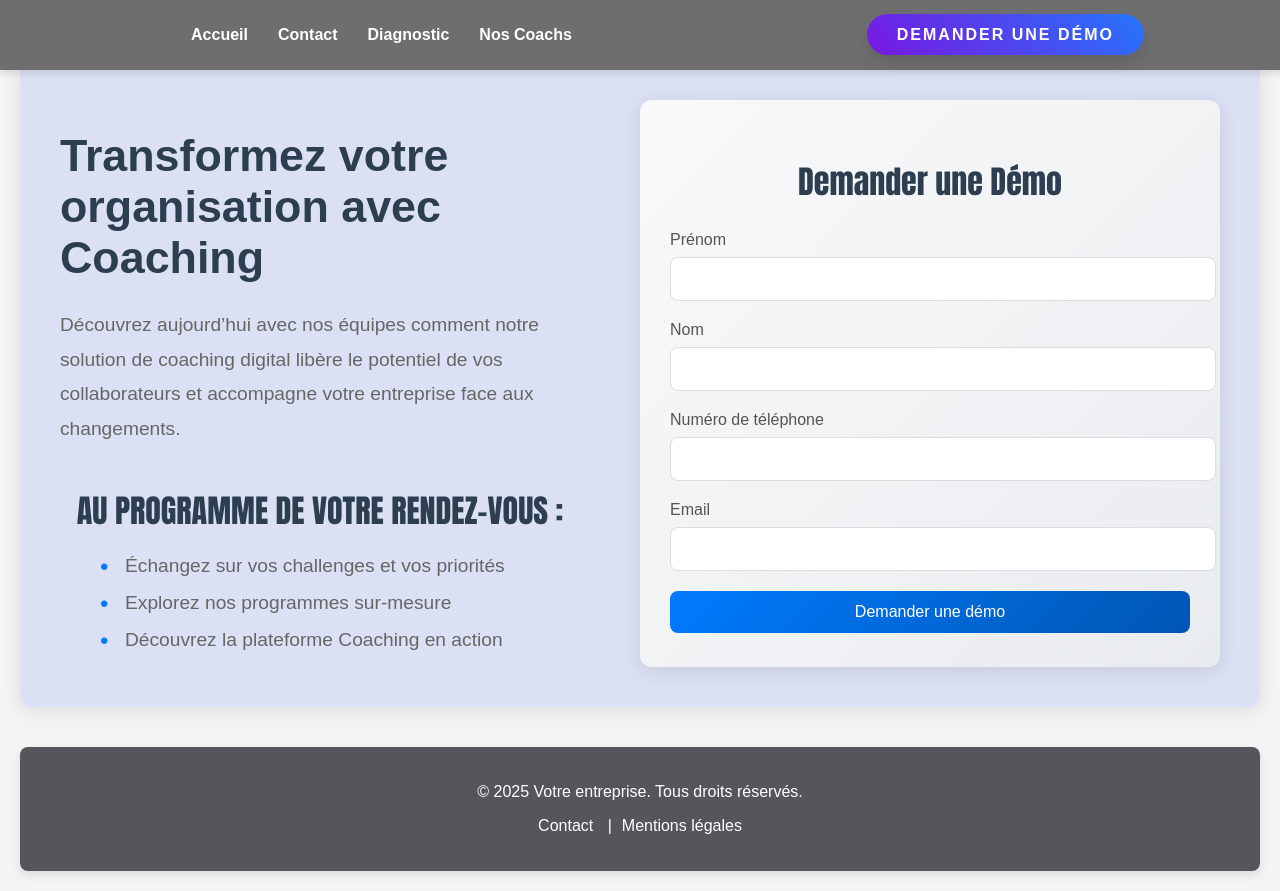
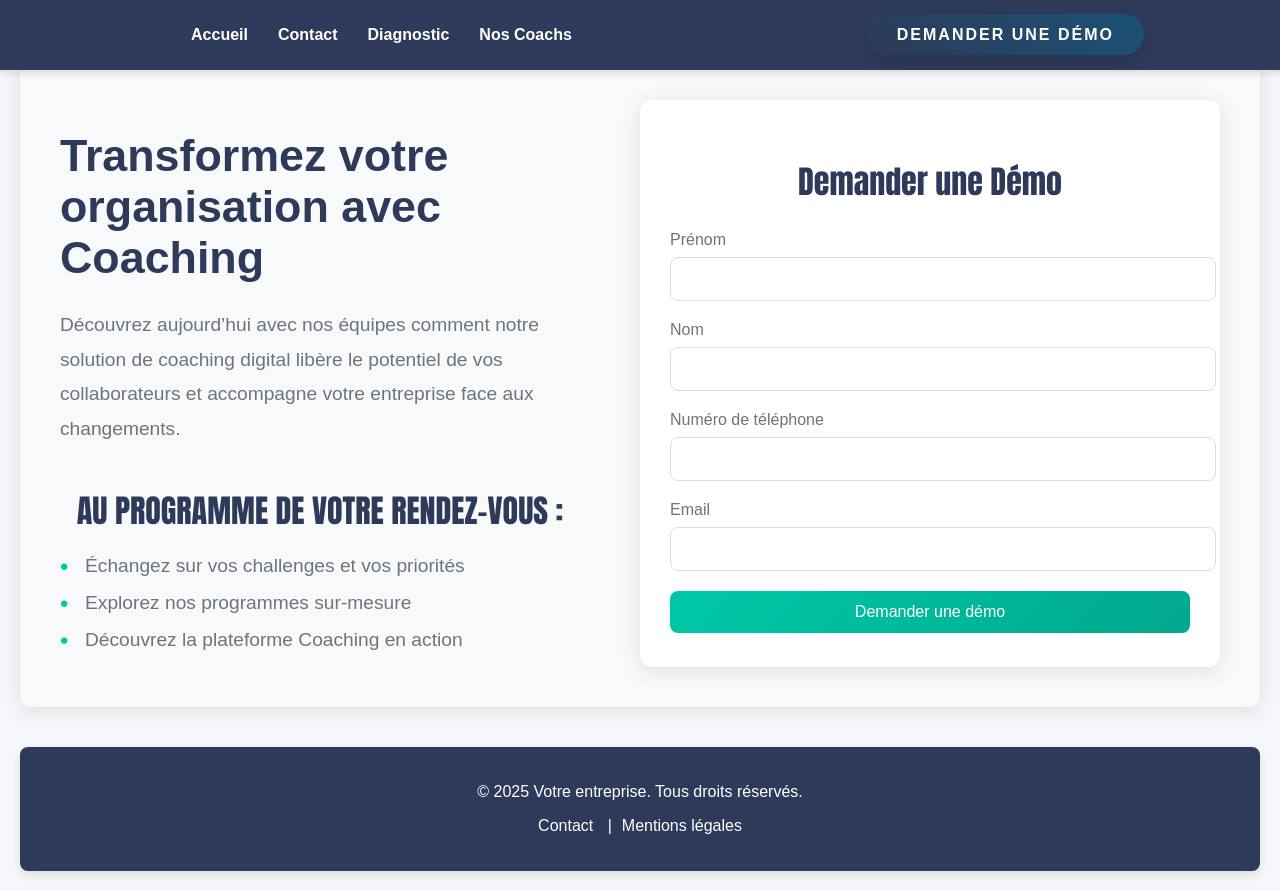
Before and after one commit to nour518/PFECOACH, a React (Create React App) app in the folder frontend/: page /demo in a window 1280 px wide. Built offline with nearby package versions, Linux system fonts and the light colour scheme.

Commit message:
Ajout du code

```diff
--- a/frontend/src/styles.css
+++ b/frontend/src/styles.css
@@ -1,7 +1,18 @@
+/* Couleurs de base */
+:root {
+  --primary-color: #2E3A59; /* Bleu foncé */
+  --secondary-color: #F5F7FA; /* Gris clair */
+  --accent-color: #00C9A7; /* Turquoise */
+  --background-color: #FFFFFF; /* Blanc */
+  --text-color: #333333; /* Noir doux */
+  --secondary-text-color: #6C757D; /* Gris moyen */
+  --alert-color: #FF6B6B; /* Orange doux */
+}
+
 /* Corps de la page */
 body {
   font-family: 'Arial', sans-serif;
-  background-color: #f4f4f4;
+  background-color: var(--secondary-color);
   display: flex;
   justify-content: center;
   align-items: center;
@@ -13,7 +24,7 @@ body {
 
 /* Container principal */
 .container {
-  background: white;
+  background: var(--background-color);
   padding: 30px;
   border-radius: 10px;
   box-shadow: 0 6px 15px rgba(0, 0, 0, 0.1);
@@ -38,35 +49,32 @@ body {
 
 /* Bouton principal */
 .btn {
-  background: linear-gradient(45deg, #6200ea, #3700b3);
-  color: white;
+  background: linear-gradient(45deg, var(--accent-color), #00A88E);
+  color: var(--background-color);
   border: none;
   padding: 12px 24px;
   margin-top: 20px;
   cursor: pointer;
   border-radius: 8px;
   transition: all 0.3s ease;
-
   margin-left: auto;
   margin-right: auto;
   display: block;
-
-  margin-left: 20px;
 }
 
 .btn:hover {
   transform: translateY(-3px);
   box-shadow: 0 4px 10px rgba(0, 0, 0, 0.2);
-  background: linear-gradient(45deg, #3700b3, #6200ea);
+  background: linear-gradient(45deg, #00A88E, var(--accent-color));
 }
 
 /* Bouton secondaire */
 .btn-secondary {
-  background: #03a9f4;
+  background: var(--alert-color);
 }
 
 .btn-secondary:hover {
-  background: #0288d1;
+  background: #FF4C4C;
 }
 
 /* Champs de saisie */
@@ -82,9 +90,9 @@ body {
 
 .input:focus,
 .textarea:focus {
-  border-color: #6200ea;
+  border-color: var(--accent-color);
   outline: none;
-  box-shadow: 0 0 8px rgba(98, 0, 234, 0.5);
+  box-shadow: 0 0 8px rgba(0, 201, 167, 0.5);
 }
 
 .textarea {
@@ -92,10 +100,9 @@ body {
   resize: none;
 }
 
-
 /* Navbar fixe */
 .navbar {
-  background-color: #6e6d6f;
+  background-color: var(--primary-color);
   width: 100%;
   position: fixed;
   top: 0;
@@ -106,7 +113,6 @@ body {
   padding: 0 20px;
   box-shadow: 0 4px 6px rgba(0, 0, 0, 0.1);
   z-index: 1000;
-
 }
 
 /* Liste de la navbar */
@@ -120,64 +126,224 @@ body {
 }
 
 .navbar-link {
-  color: #fff;
+  color: var(--background-color);
   text-decoration: none;
   margin: 0 15px;
   font-weight: bold;
 }
 .coach-link {
-  color: #fff;
+  color: var(--background-color);
   text-decoration: none;
   margin: 0 15px;
   font-weight: bold;
 }
+
 .demo-link {
-  background: linear-gradient(45deg, #7917e1, #2575fc); /* Dégradé dynamique */
-  color: white;
+  background: linear-gradient(45deg, var(--primary-color), #1A5276);
+  color: var(--background-color);
   margin-left: 280px;
-  border: none; /* Pas de bordure visible */
-  border-radius: 50px; /* Coins légèrement arrondis */
-  padding: 12px 30px; /* Taille du bouton */
+  border: none;
+  border-radius: 50px;
+  padding: 12px 30px;
   font-size: 16px;
   font-weight: bold;
   text-transform: uppercase;
   letter-spacing: 2px;
   text-decoration: none;
   cursor: pointer;
-  transition: all 0.4s ease-in-out; /* Animation fluide */
-  box-shadow: 0 8px 15px rgba(0, 0, 0, 0.1); /* Ombre douce */
+  transition: all 0.4s ease-in-out;
+  box-shadow: 0 8px 15px rgba(0, 0, 0, 0.1);
 }
+
 .demo-link:hover {
-  transform: translateY(-4px); /* Légère élévation au survol */
-  box-shadow: 0 12px 20px rgba(0, 0, 0, 0.2); /* Ombre plus marquée */
-  background: linear-gradient(45deg, #2575fc, #6a11cb); /* Inverser le dégradé */
+  transform: translateY(-4px);
+  box-shadow: 0 12px 20px rgba(0, 0, 0, 0.2);
+  background: linear-gradient(45deg, #1A5276, var(--primary-color));
 }
 
 .demo-link:active {
-  transform: translateY(2px); /* Effet de pression au clic */
-  box-shadow: 0 5px 10px rgba(0, 0, 0, 0.2); /* Ombre réduite */
+  transform: translateY(2px);
+  box-shadow: 0 5px 10px rgba(0, 0, 0, 0.2);
 }
 
 .demo-link:focus {
-  outline: none; /* Retirer la bordure de focus par défaut */
+  outline: none;
+}
+/* Conteneur principal */
+.demo-container {
+  max-width: 1200px;
+  margin: 40px auto;
+  padding: 40px;
+  background-color: #f8f9fa; /* Gris clair */
+  border-radius: 12px;
+  box-shadow: 0 4px 20px rgba(0, 0, 0, 0.1);
+}
+
+/* Flexbox pour aligner les sections */
+.content-flex {
+  display: flex;
+  justify-content: space-between;
+  gap: 60px;
+}
+
+/* Partie Informations */
+.information {
+  flex: 1;
+}
+
+.information h1 {
+  font-size: 2.8rem;
+  margin-bottom: 25px;
+  color: #2E3A59; /* Bleu foncé */
+  font-weight: 700;
+}
+
+.information p {
+  font-size: 1.2rem;
+  margin-bottom: 25px;
+  color: #6C757D; /* Gris moyen */
+  line-height: 1.8;
+}
+
+.program {
+  margin-top: 40px;
+}
+
+.program h2 {
+  font-size: 2rem;
+  margin-bottom: 20px;
+  color: #2E3A59; /* Bleu foncé */
+  font-weight: 600;
+}
+
+.program ul {
+  list-style-type: none;
+  padding: 0;
+}
+
+.program ul li {
+  font-size: 1.2rem;
+  margin-bottom: 15px;
+  color: #6C757D; /* Gris moyen */
+  padding-left: 25px;
+  position: relative;
+}
+
+.program ul li::before {
+  content: "•";
+  color: #00C9A7; /* Turquoise */
+  position: absolute;
+  left: 0;
+  font-size: 1.5rem;
+  top: -2px;
+}
+
+/* Partie Formulaire */
+.demo-form {
+  flex: 1;
+  background: #ffffff; /* Blanc */
+  padding: 30px;
+  border-radius: 12px;
+  box-shadow: 0 4px 20px rgba(0, 0, 0, 0.1);
+}
+
+.demo-form h2 {
+  font-size: 2rem;
+  margin-bottom: 25px;
+  color: #2E3A59; /* Bleu foncé */
+  font-weight: 600;
+}
+
+.form-group {
+  margin-bottom: 20px;
+}
+
+.form-group label {
+  display: block;
+  font-size: 1rem;
+  margin-bottom: 8px;
+  color: #6C757D; /* Gris moyen */
+  font-weight: 500;
+}
+
+.form-group input {
+  width: 100%;
+  padding: 12px;
+  font-size: 1rem;
+  border: 1px solid #ddd;
+  border-radius: 8px;
+  transition: border-color 0.3s ease, box-shadow 0.3s ease;
+}
+
+.form-group input:focus {
+  border-color: #00C9A7; /* Turquoise */
+  box-shadow: 0 0 8px rgba(0, 201, 167, 0.3);
+  outline: none;
+}
+
+.error {
+  color: #FF6B6B; /* Orange doux */
+  font-size: 0.9rem;
+  margin-top: 5px;
+}
+
+button {
+  width: 100%;
+  padding: 12px;
+  font-size: 1rem;
+  color: #ffffff; /* Blanc */
+  background: linear-gradient(135deg, #00C9A7, #00A88E); /* Turquoise */
+  border: none;
+  border-radius: 8px;
+  cursor: pointer;
+  transition: background 0.3s ease, transform 0.2s ease;
+}
+
+button:hover {
+  background: linear-gradient(135deg, #00A88E, #00C9A7); /* Turquoise plus foncé */
+  transform: translateY(-2px);
+}
+
+button:active {
+  transform: translateY(0);
+}
+
+/* Responsive Design */
+@media (max-width: 768px) {
+  .content-flex {
+    flex-direction: column;
+  }
+
+  .information h1 {
+    font-size: 2.2rem;
+  }
+
+  .program h2 {
+    font-size: 1.8rem;
+  }
+
+  .demo-form h2 {
+    font-size: 1.8rem;
+  }
 }
 
 /* Décalage du contenu pour ne pas être caché par la navbar */
 .home-container {
-  margin-top: 70px; /* Égal à la hauteur de la navbar */
+  margin-top: 70px;
   padding: 20px;
 }
 
 .halfscreen-image {
   width: 100%;
-  height: 50vh; /* 50% de la hauteur de l'écran */
+  height: 50vh;
   object-fit: cover;
-  filter: blur(4px); /* Flou pour l'effet visuel */
+  filter: blur(4px);
   position: absolute;
   top: 0;
   left: 0;
   z-index: -1;
 }
+
 /* Image dans la page d'accueil */
 .home-image {
   width: 100%;
@@ -194,9 +360,9 @@ body {
 
 /* Footer */
 footer {
-  background-color: #57545b;
+  background-color: var(--primary-color);
   padding: 20px 10px;
-  color: white;
+  color: var(--background-color);
   text-align: center;
   border-radius: 8px;
   margin-top: 30px;
@@ -204,7 +370,7 @@ footer {
 }
 
 footer a {
-  color: white;
+  color: var(--background-color);
   text-decoration: none;
   margin: 0 10px;
 }
@@ -235,7 +401,7 @@ hr {
 }
 
 .options label {
-  background: #f4f4f4;
+  background: var(--secondary-color);
   padding: 12px;
   border-radius: 8px;
   display: flex;
@@ -252,13 +418,13 @@ hr {
 .options input {
   margin-right: 10px;
   transform: scale(1.2);
-  accent-color: #6200ea;
+  accent-color: var(--accent-color);
 }
 
 /* Styles généraux pour la section des témoignages */
 .testimonials {
   padding: 50px;
-  background-color: #f7f7f7;
+  background-color: var(--secondary-color);
   text-align: center;
 }
 
@@ -270,54 +436,44 @@ hr {
 }
 
 .testimonial-card {
-  background-color: white;
+  background-color: var(--background-color);
   padding: 20px;
   border-radius: 8px;
   width: 250px;
   box-shadow: 0 4px 8px rgba(0, 0, 0, 0.1);
   transition: transform 0.3s ease, box-shadow 0.3s ease;
-  cursor: pointer; /* Curseur personnalisé pour les éléments interactifs */
+  cursor: pointer;
 }
 
 .testimonial-card:hover {
-  transform: translateY(-10px); /* Légère élévation au survol */
+  transform: translateY(-10px);
   box-shadow: 0 6px 15px rgba(0, 0, 0, 0.2);
 }
 
 .testimonial-text {
   font-style: italic;
-  color: #555;
+  color: var(--secondary-text-color);
   margin-bottom: 10px;
 }
 
 .testimonial-name {
   font-weight: bold;
-  color: #007bff;
-}
-
-/* Effet de curseur personnalisé */
-.testimonial-card {
-  cursor: pointer;
-}
-
-.testimonial-card:hover {
-  cursor: pointer;  /* Remarque que le curseur peut également être changé ici */
+  color: var(--accent-color);
 }
 
 /* Header */
 .header {
   text-align: center;
   padding: 50px;
-  border-radius: 70px; /* Coins arrondis */
-  background-color: #95a9c0;
-  color: white;
+  border-radius: 70px;
+  background-color: var(--primary-color);
+  color: var(--background-color);
   margin-top: 150px;
 }
 
 .header h1 {
   font-size: 2.5rem;
   margin-bottom: 20px;
-
 }
 
 .header p {
@@ -327,9 +483,9 @@ hr {
 
 /* CTA Button */
 .cta-button {
-  background-color: #586db3;
+  background-color: var(--accent-color);
   border: none;
-  color: white;
+  color: var(--background-color);
   padding: 15px 30px;
   font-size: 1.2rem;
   cursor: pointer;
@@ -338,74 +494,35 @@ hr {
 }
 
 .cta-button:hover {
-  background-color: #3347ff;
+  background-color: #00A88E;
 }
 
 .about-content {
   display: flex;
   align-items: center;
-    gap: 20px; /* Espace entre l'image et le texte */
+  gap: 20px;
   justify-content: center;
-    font-family:Georgia, 'Times New Roman', Times, serif
+  font-family: Georgia, 'Times New Roman', Times, serif;
 }
 
 .about-image {
-    width: 600px;  /* Ajuste la taille de l'image comme tu veux */
+  width: 600px;
   height: auto;
   border-radius: 8px;
   object-fit: cover;
 }
 
 .about p {
-    max-width: 600px; /* Limite la largeur du texte pour un meilleur affichage */
+  max-width: 600px;
   font-size: 1.1rem;
   line-height: 1.6;
   text-align: justify;
 }
 
-
-/* Testimonials Section */
-.testimonials {
-  padding: 50px;
-  background-color: #f9f9f9;
-  text-align: center;
-}
-
-.testimonials h2 {
-  font-size: 2rem;
-  margin-bottom: 30px;
-}
-
-.testimonial-cards {
-  display: flex;
-  justify-content: center;
-  gap: 30px;
-  flex-wrap: wrap;
-}
-
-.testimonial-card {
-  background-color: #fff;
-  padding: 20px;
-  border-radius: 10px;
-  box-shadow: 0 4px 8px rgba(0, 0, 0, 0.1);
-  max-width: 300px;
-  text-align: center;
-  margin-bottom: 20px;
-}
-
-.testimonial-text {
-  font-style: italic;
-  margin-bottom: 15px;
-}
-
-.testimonial-name {
-  font-weight: bold;
-}
-
 /* Coaches Section */
 .coaches {
   padding: 50px;
-  background-color: #ffffff;
+  background-color: var(--background-color);
   text-align: center;
 }
 
@@ -422,7 +539,7 @@ hr {
 }
 
 .coach-card {
-  background-color: #f9f9f9;
+  background-color: var(--secondary-color);
   padding: 20px;
   border-radius: 10px;
   box-shadow: 0 4px 8px rgba(0, 0, 0, 0.1);
@@ -450,14 +567,14 @@ hr {
 
 .coach-card p {
   font-size: 1rem;
-  color: #555;
+  color: var(--secondary-text-color);
 }
 
 /* Video Section */
 .video-section {
   padding: 50px;
   text-align: center;
-  background-color: #f5f5f5;
+  background-color: var(--secondary-color);
 }
 
 .video-section h2 {
@@ -474,7 +591,7 @@ hr {
 .clients-coached {
   padding: 50px;
   text-align: center;
-  background-color: #ffffff;
+  background-color: var(--background-color);
 }
 
 .clients-coached h2 {
@@ -489,8 +606,8 @@ hr {
 }
 
 .stat {
-  background-color: #007BFF;
-  color: white;
+  background-color: var(--accent-color);
+  color: var(--background-color);
   padding: 30px 40px;
   border-radius: 10px;
   width: 200px;
@@ -504,144 +621,6 @@ hr {
 
 .stat p {
   font-size: 1.2rem;
-}
-html {
-  scroll-behavior: smooth;
-}
-
-
-.demo-container {
-  max-width: 1200px;
-  margin: 40px auto;
-  padding: 40px;
-  background-color: #dbe0f4;
-  border-radius: 12px;
-  box-shadow: 0 4px 20px rgba(0, 0, 0, 0.1);
-}
-
-.content-flex {
-  display: flex;
-  justify-content: space-between;
-  gap: 60px;
-}
-
-.information {
-  flex: 1;
-}
-
-.information h1 {
-  font-size: 2.8rem;
-  margin-bottom: 25px;
-  color: #2c3e50;
-  font-weight: 700;
-}
-
-.information p {
-  font-size: 1.2rem;
-  margin-bottom: 25px;
-  color: #666;
-  line-height: 1.8;
-}
-
-.program {
-  margin-top: 40px;
-}
-
-.program h2 {
-  font-size: 2rem;
-  margin-bottom: 20px;
-  color: #2c3e50;
-  font-weight: 600;
-}
-
-.program ul {
-  list-style-type: none;
-}
-
-.program ul li {
-  font-size: 1.2rem;
-  margin-bottom: 15px;
-  color: #666;
-  padding-left: 25px;
-  position: relative;
-}
-
-.program ul li::before {
-  content: "•";
-  color: #007bff;
-  position: absolute;
-  left: 0;
-  font-size: 1.5rem;
-  top: -2px;
-}
-
-.demo-form {
-  flex: 1;
-  background: linear-gradient(135deg, #f8f9fa, #e9ecef);
-  padding: 30px;
-  border-radius: 12px;
-  box-shadow: 0 4px 20px rgba(0, 0, 0, 0.1);
-}
-
-.demo-form h2 {
-  font-size: 2rem;
-  margin-bottom: 25px;
-  color: #2c3e50;
-  font-weight: 600;
-}
-
-.form-group {
-  margin-bottom: 20px;
-}
-
-.form-group label {
-  display: block;
-  font-size: 1rem;
-  margin-bottom: 8px;
-  color: #555;
-  font-weight: 500;
-}
-
-.form-group input {
-  width: 100%;
-  padding: 12px;
-  font-size: 1rem;
-  border: 1px solid #ddd;
-  border-radius: 8px;
-  transition: border-color 0.3s ease, box-shadow 0.3s ease;
-}
-
-.form-group input:focus {
-  border-color: #007bff;
-  box-shadow: 0 0 8px rgba(0, 123, 255, 0.3);
-  outline: none;
-}
-
-.error {
-  color: #dc3545;
-  font-size: 0.9rem;
-  margin-top: 5px;
-}
-
-button {
-  width: 100%;
-  padding: 12px;
-  font-size: 1rem;
-  color: #fff;
-  background: linear-gradient(135deg, #007bff, #0056b3);
-  border: none;
-  border-radius: 8px;
-  cursor: pointer;
-  transition: background 0.3s ease, transform 0.2s ease;
-}
-
-button:hover {
-  background: linear-gradient(135deg, #0056b3, #004080);
-  transform: translateY(-2px);
-}
-
-button:active {
-  transform: translateY(0);
 }
 
 /* Responsive Design */
@@ -662,11 +641,12 @@ button:active {
     font-size: 1.8rem;
   }
 }
+
 .plan-container {
   max-width: 100%;
   padding: 20px;
-  margin-top:50px ;
-  background: #f8f9fa;
+  margin-top: 50px;
+  background: var(--secondary-color);
   border-radius: 10px;
   box-shadow: 0 4px 8px rgba(0, 0, 0, 0.1);
   overflow-x: auto;
@@ -674,20 +654,16 @@ button:active {
 
 h2 {
   text-align: center;
-  color: #201b79;
+  color: var(--primary-color);
   font-size: 24px;
   margin-bottom: 20px;
   font-family: Impact, Haettenschweiler, 'Arial Narrow Bold', sans-serif;
 }
 
-.table-responsive {
-  overflow-x: auto;
-}
-
 .modern-table {
   width: 100%;
   border-collapse: collapse;
-  background: white;
+  background: var(--background-color);
   border-radius: 10px;
   overflow: hidden;
 }
@@ -699,15 +675,15 @@ h2 {
 }
 
 .modern-table th {
-  background: #7e8b99;
-  color: white;
+  background: var(--primary-color);
+  color: var(--background-color);
   font-weight: bold;
   position: sticky;
   top: 0;
 }
 
 .modern-table tr:nth-child(even) {
-  background-color: #f2f2f2;
+  background-color: var(--secondary-color);
 }
 
 .modern-table tr:hover {
```
Lines whose indentation alone changed are shown as unchanged.
